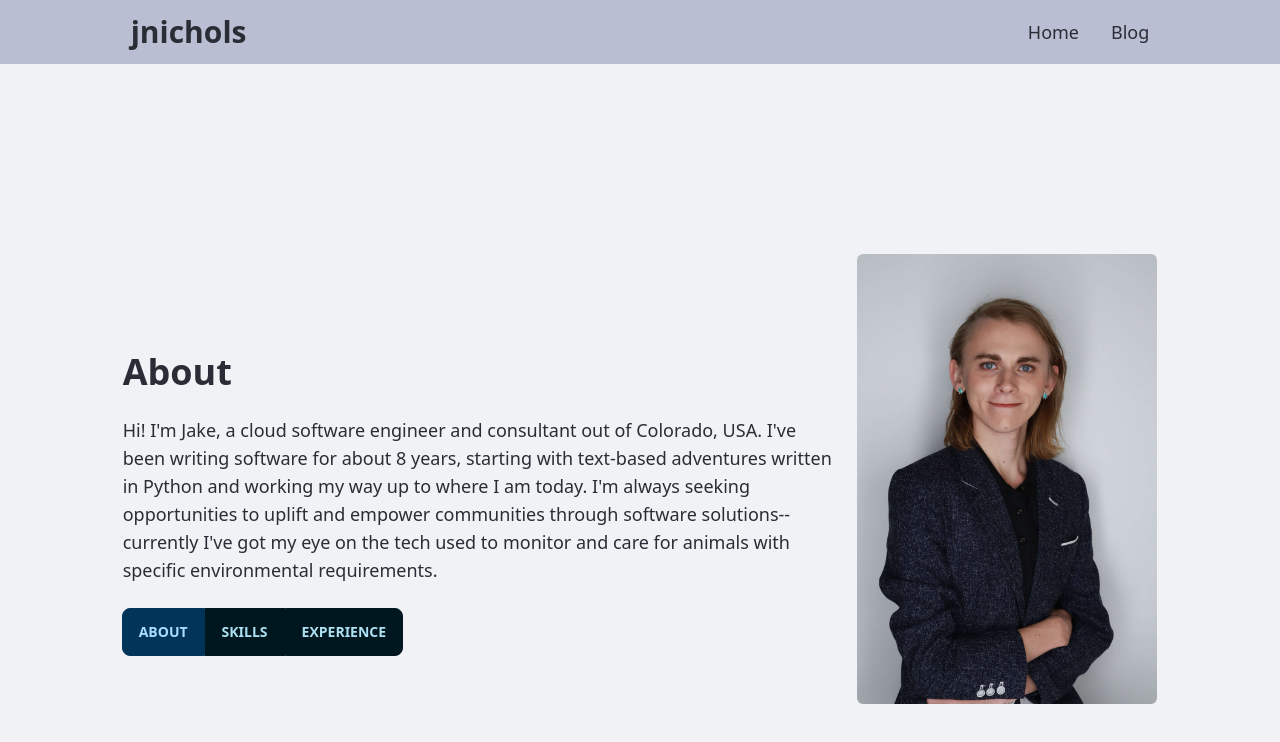
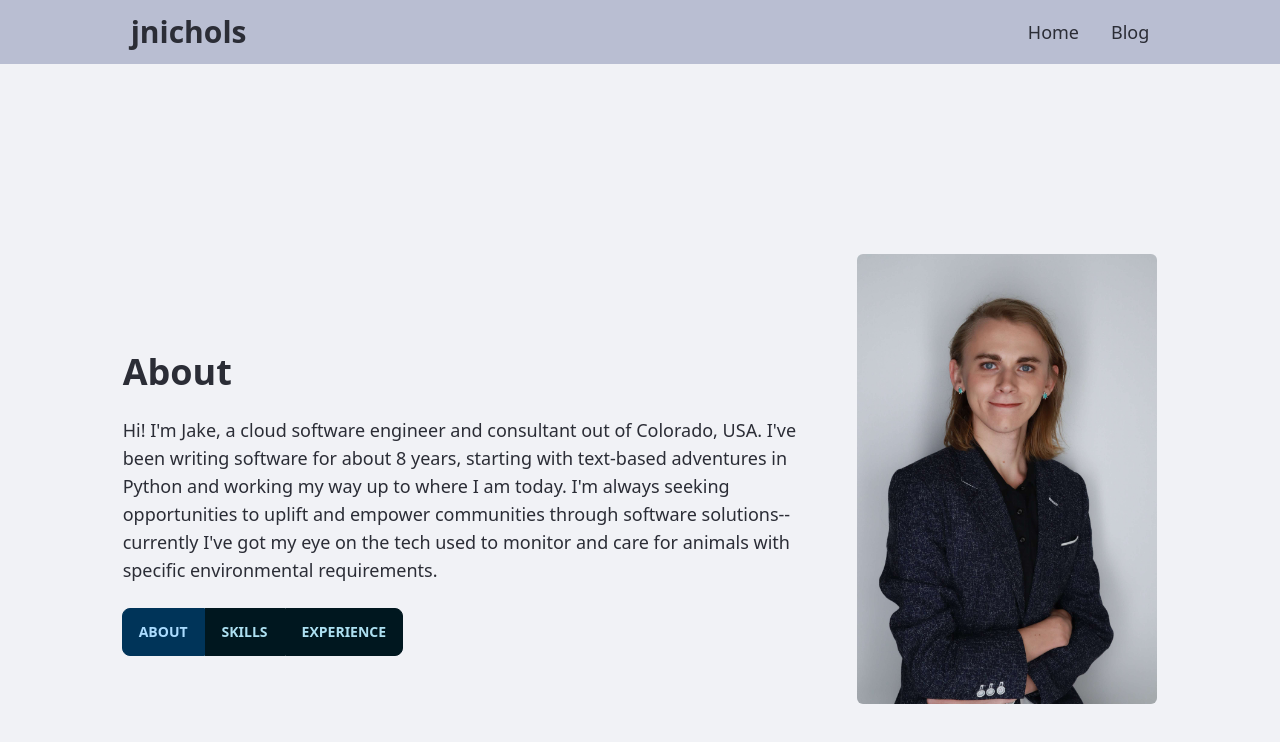
Before and after one commit to jnichols-git/jnichols-dev-website, a Next.js app: page / in a window 1280 px wide. Shown: the top 742 px of the page. Built offline with nearby package versions, Linux system fonts and the light colour scheme.

Commit message:
Minor content change

```diff
--- a/app/home.tsx
+++ b/app/home.tsx
@@ -15,7 +15,7 @@ function aboutMe() {
   return (
     <>
     <div className="py-6">
-      <p>Hi! I'm Jake, a cloud software engineer and consultant out of Colorado, USA. I've been writing software for about 8 years, starting with text-based adventures written in Python and working my way up to where I am today.
+      <p>Hi! I'm Jake, a cloud software engineer and consultant out of Colorado, USA. I've been writing software for about 8 years, starting with text-based adventures in Python and working my way up to where I am today.
       I'm always seeking opportunities to uplift and empower communities through software solutions--currently I've got my eye on the tech used to monitor and care for animals with specific environmental requirements.</p>
     </div>
     </>
@@ -94,7 +94,7 @@ export default function Home() {
     <>
       <div className="hero text-center lg:min-h-screen lg:text-left">
         <div className="hero-content flex-col-reverse justify-center lg:flex-row-reverse gap-x-6">
-          <TimedGallery desc={GalleryDesc()} interval={10000}/>
+          <TimedGallery desc={GalleryDesc()} interval={25000}/>
           <div>
             <About/>
           </div>
```
